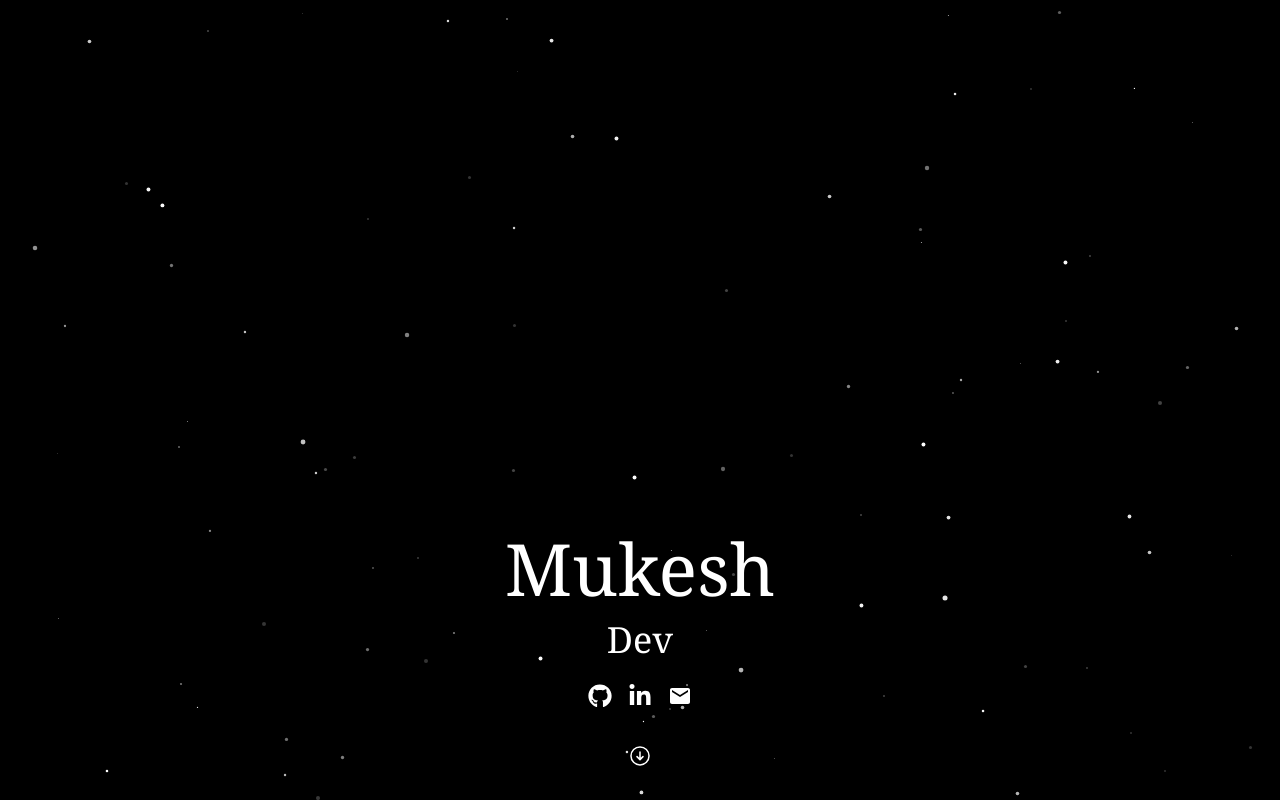
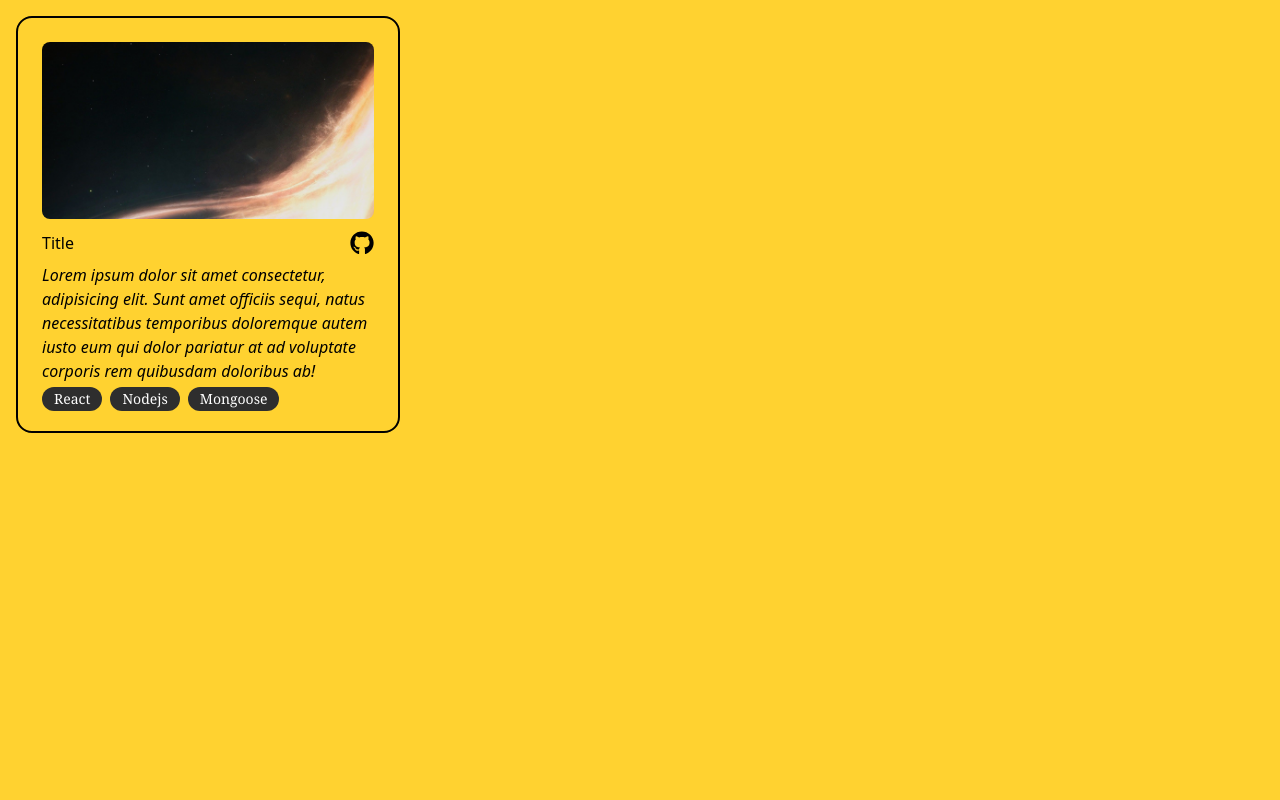
Before and after one commit to Mukezh/Actualportfolio, a React (Vite) app: page / in a window 1280 px wide. Built offline with nearby package versions, Linux system fonts and the light colour scheme.

Commit message:
feb21 noon

```diff
--- a/src/App.tsx
+++ b/src/App.tsx
@@ -2,22 +2,17 @@
 import './App.css'
 import About from './components/About'
 import Homepage from './components/Homepage'
-import IconCloud from './components/Icon'
-import { IconCloudDemo } from './components/Icon-cloud'
-import LoadingScreen from './components/Landing'
-import { Sectiontwo } from './components/Sectiontwo'
-import { Test } from './components/test'
+import { Projects } from './components/Projects'
 
 function App() {
 
 
   return (
-    <div className=''>
-      {/* <LoadingScreen /> */}
-      <Homepage />
-      {/* <About /> */}
+    <div>
 
-      {/* <Test /> */}
+      {/* <Homepage />
+      <About /> */}
+      <Projects />
     </div>
   )
 }
--- /dev/null
+++ b/src/components/ProjectComponent.tsx
@@ -0,0 +1,35 @@
+import { Github } from "../assets/icons/github"
+import Homepage from "../assets/Homepage.jpg"
+import TechStackButton from "./techstack-btn";
+
+export const ProjectComponent =() => {
+    return (
+        <div className="p-4">
+
+        <div className="h-fit w-96 border-2 rounded-2xl p-4">
+            <div>
+                <div >
+                    <img src={Homepage} alt="" className="rounded-2xl p-2" />
+                </div>
+                <div className="flex justify-between px-2 py-1">
+                    <div>
+                        Title
+                    </div>
+                    <div>
+                        <Github />
+                    </div>
+                </div>
+                <div className="px-2 py-1 italic">
+                    Lorem ipsum dolor sit amet consectetur, adipisicing elit. Sunt amet officiis sequi, natus necessitatibus temporibus doloremque autem iusto eum qui dolor pariatur at ad voluptate corporis rem quibusdam doloribus ab!
+                </div>
+                <div className="text-white font-serif text-sm flex gap-2 px-2 ">
+                <TechStackButton name="React" />
+                <TechStackButton name="Nodejs" />
+                <TechStackButton name="Mongoose" />
+                </div>
+            </div>
+        </div>
+
+        </div>
+        )
+}
--- a/src/components/Projects.tsx
+++ b/src/components/Projects.tsx
@@ -1,8 +1,11 @@
+import { ProjectComponent } from "./ProjectComponent"
 
 export const Projects = () => {
     return (
-        <div>
-
+        <div className="h-screen bg-amber-300">
+                <div>
+                    <ProjectComponent />
+                </div>
         </div>
     )
 }
--- a/src/components/techstack-btn.tsx
+++ b/src/components/techstack-btn.tsx
@@ -1,8 +1,7 @@
-const techstackbtn = ({ name, icon }: { name: string; icon: string }) => {
+const techstackbtn = ({ name, icon }: { name: string; icon?: string }) => {
     return (
       <div className="flex items-center gap-2 justify-center bg-[#2e2e2e] px-3 text-sm font-medium py-0.5 w-fit rounded-full mb-1">
-        <div className={`h-2 w-2 rounded-full ${icon}`}></div>
-
+        {(icon && (icon.length > 0) ? icon : "") && <div className={`h-2 w-2 rounded-full ${icon}`}></div>}
         <div>{name}</div>
       </div>
     );
```
